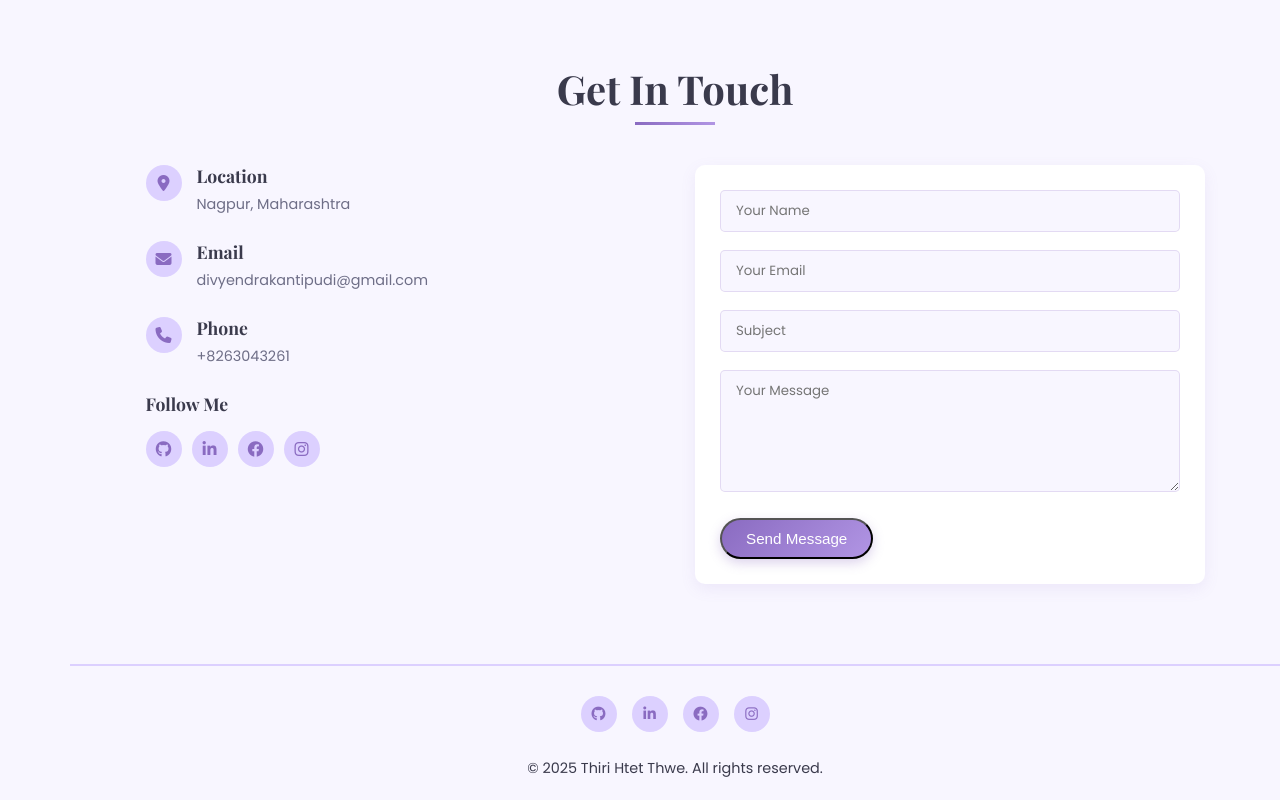
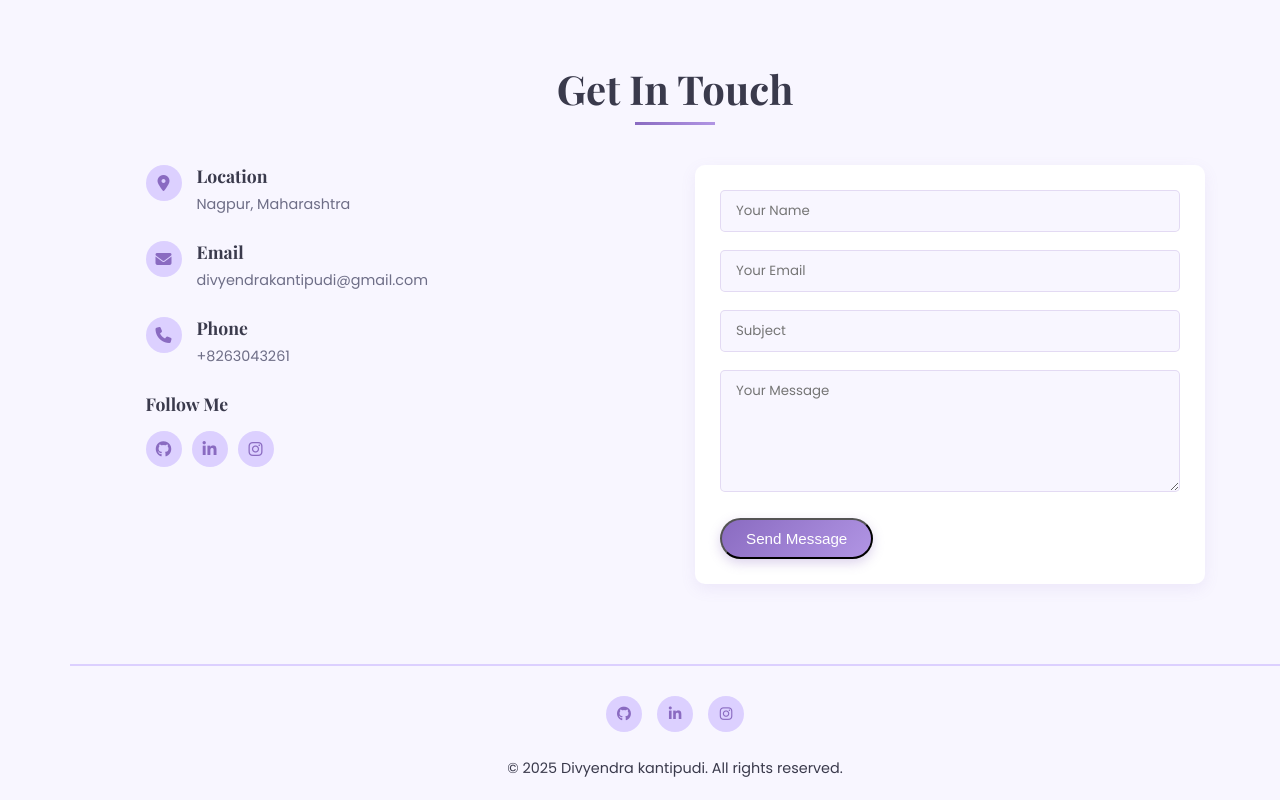
Before and after one commit to Divyendra042/Divyendra_Portfolio, a plain HTML site: page Dev's_Portfolio/index.html in a window 1280 px wide. Shown: the part 4661-5461 px from the top of the page. Drawn offline with nearby package versions, Linux system fonts and the light colour scheme.

Commit message:
Update index.html

```diff
--- a/Dev's_Portfolio/index.html
+++ b/Dev's_Portfolio/index.html
@@ -407,10 +407,9 @@
                         <div class="social-media">
                             <h3>Follow Me</h3>
                             <div class="social-icons">
-                                <a href="https://github.com/Divyendra042"><i class="fab fa-github"></i></a>
-                                <a href="#"><i class="fab fa-linkedin-in"></i></a>
-                                <a href="https://www.facebook.com/yucoeverywhere"><i class="fab fa-facebook"></i></a>
-                                <a href="https://www.instagram.com/thiriishere"><i class="fab fa-instagram"></i></a>
+                        <a href="https://github.com/Divyendra042"><i class="fab fa-github"></i></a>
+                        <a href="https://www.linkedin.com/in/divyendra-kantipudi/"><i class="fab fa-linkedin-in"></i></a>
+                        <a href="https://www.instagram.com/divyendra042/"><i class="fab fa-instagram"></i></a>
                             </div>
                         </div>
                     </div>
@@ -446,11 +445,10 @@
                 <div class="footer-content">
                     <div class="social-footer">
                         <a href="https://github.com/Divyendra042"><i class="fab fa-github"></i></a>
-                        <a href="#"><i class="fab fa-linkedin-in"></i></a>
-                        <a href="https://www.facebook.com/yucoeverywhere"><i class="fab fa-facebook"></i></a>
-                        <a href="https://www.instagram.com/thiriishere"><i class="fab fa-instagram"></i></a>
+                        <a href="https://www.linkedin.com/in/divyendra-kantipudi/"><i class="fab fa-linkedin-in"></i></a>
+                        <a href="https://www.instagram.com/divyendra042/"><i class="fab fa-instagram"></i></a>
                     </div>
-                    <p>&copy; 2025 Thiri Htet Thwe. All rights reserved.</p>
+                    <p>&copy; 2025 Divyendra kantipudi. All rights reserved.</p>
                 </div>
             </div>
         </footer>
```
